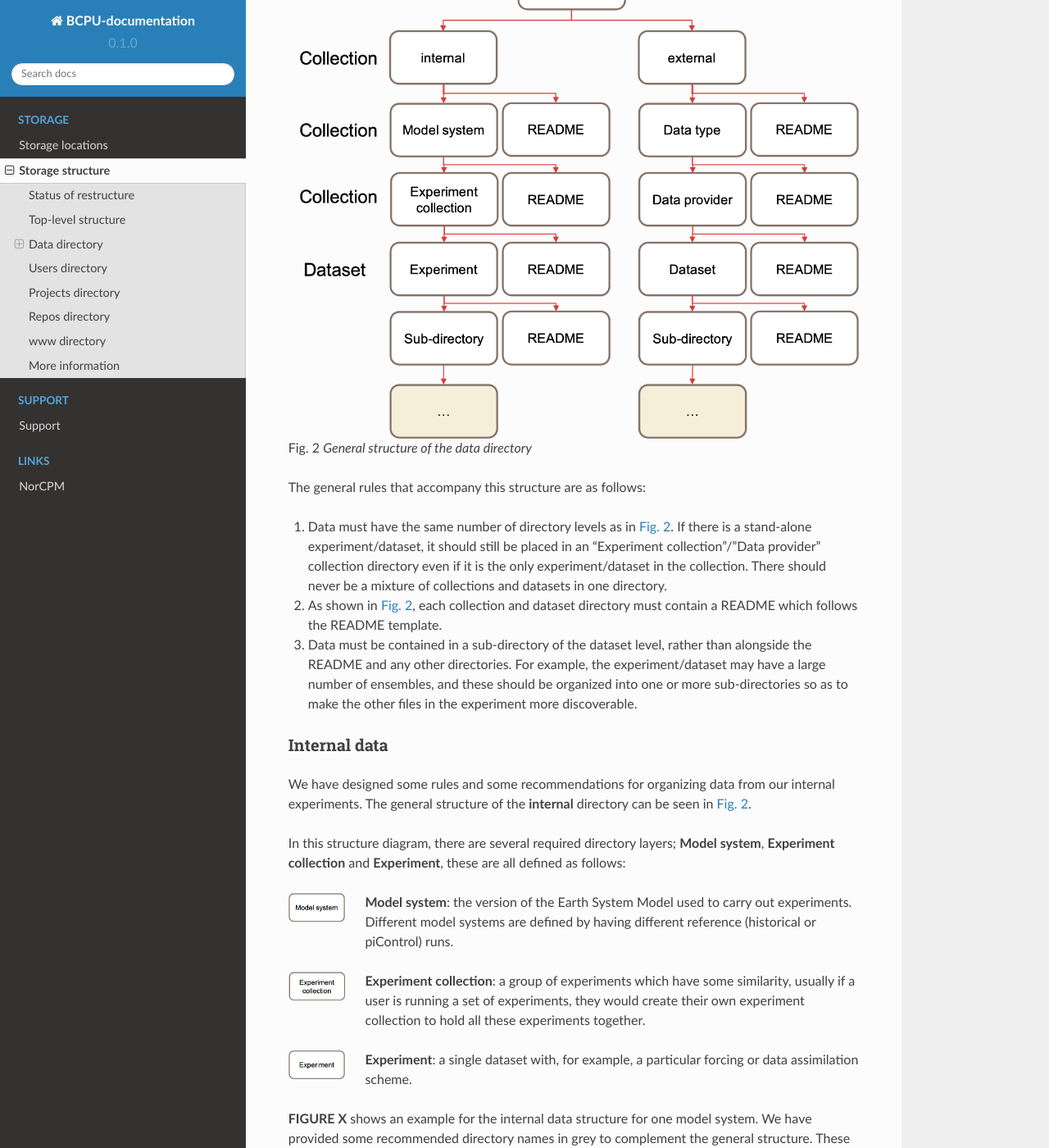
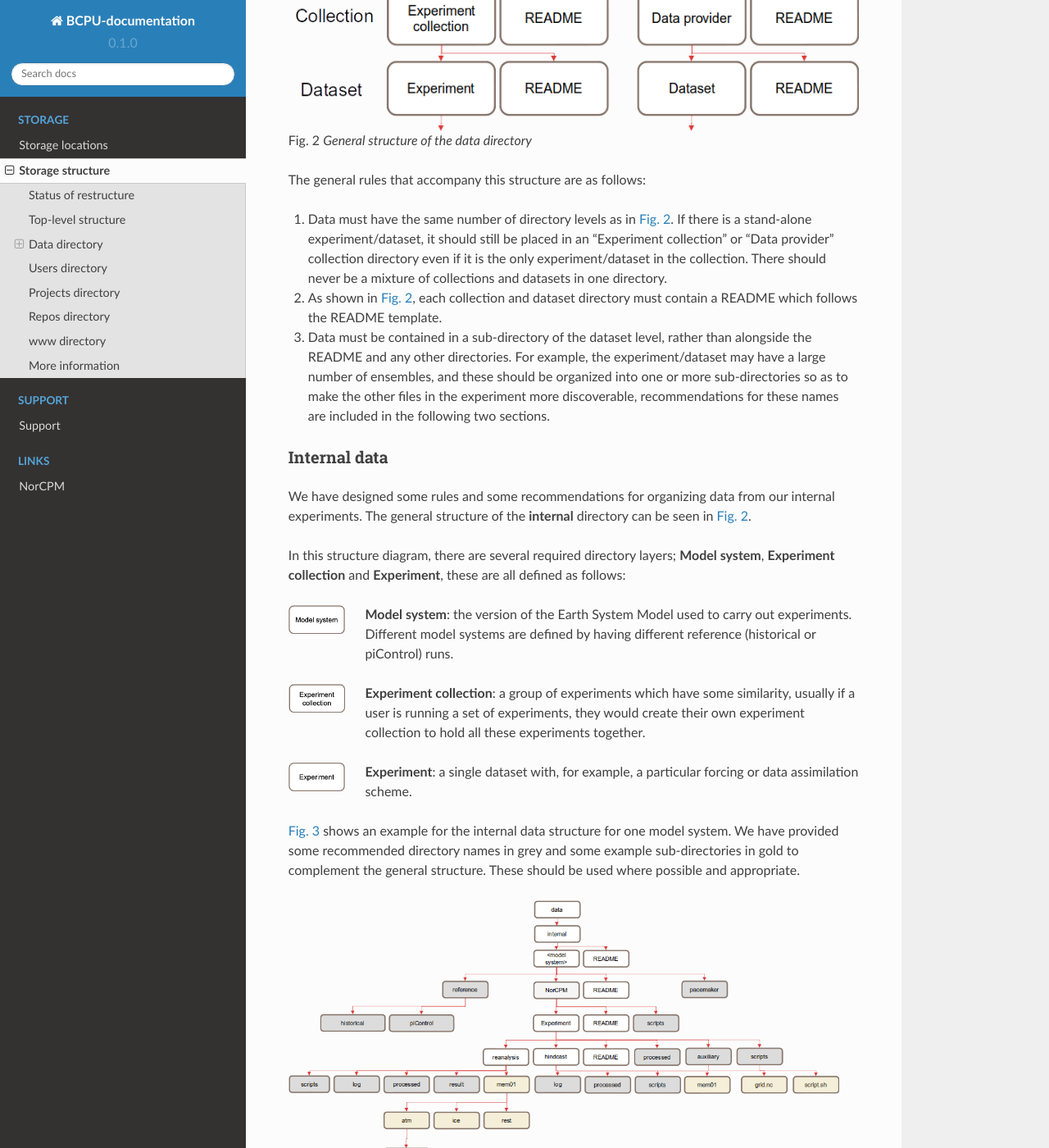
Before and after one commit to BjerknesCPU/BCPU-documentation, a Sphinx documentation site: the page built from docs/source/storage/storage_structure.rst, in a window 1280 px wide and 1400 px high, scrolled down 1579 px. Shown: the whole window at 82% size. Built offline with Sphinx 7.4.7 and the Read the Docs theme 2.0.0, drawn with Linux system fonts in a browser that asks for light colours; some of the changed text lies outside the part shown.

Commit message:
Updates to images in storage documentation.

```diff
--- a/docs/source/storage/storage_structure.rst
+++ b/docs/source/storage/storage_structure.rst
@@ -64,8 +60,8 @@
 NorCPM experiment.
 
 .. figure::
-  data_general_structure.png
-  :name: data-general-structure
+  general_data.png
+  :name: general-data
   :width: 800
   :alt: An image of the general structure of the data directory.
 
@@ -74,20 +70,21 @@
 The general rules that accompany this structure are as follows:
 
 #. Data must have the same number of directory levels as in
-   :numref:`data-general-structure`. If there is a stand-alone
+   :numref:`general-data`. If there is a stand-alone
    experiment/dataset, it should still be placed in an
-   "Experiment collection"/"Data provider" collection directory even if it is
+   "Experiment collection" or "Data provider" collection directory even if it is
    the only experiment/dataset in the collection. There should never be a
    mixture of collections and datasets in one directory.
 
-#. As shown in :numref:`data-general-structure`, each collection and dataset
+#. As shown in :numref:`general-data`, each collection and dataset
    directory must contain a README which follows the README template.
 
 #. Data must be contained in a sub-directory of the dataset level, rather than
    alongside the README and any other directories. For example,
    the experiment/dataset may have a large number of ensembles, and these
    should be organized into one or more sub-directories so as to make the
-   other files in the experiment more discoverable.
+   other files in the experiment more discoverable, recommendations for these
+   names are included in the following two sections.
 
 
 Internal data
@@ -136,10 +133,20 @@
 **Experiment**: a single dataset with, for example, a particular forcing or data
 assimilation scheme.
 
-**FIGURE X** shows an example for the internal data
+:numref:`internal-dataset` shows an example for the internal data
 structure for one model system.
-We have provided some recommended directory names in grey to complement the
+We have provided some recommended directory names in grey and some example
+sub-directories in gold to complement the
 general structure. These should be used where possible and appropriate.
+
+.. figure::
+  internal_dataset.png
+  :name: internal-dataset
+  :width: 800
+  :align: left
+
+  Example structure of an internal dataset
+
 
 Some notes on this example:
 
@@ -152,12 +159,15 @@
 #. Use a **reference** directory to store reference experiments for a model
    system, including **historical** and **piControl** runs.
 
+Internal dataset sub-directories:
+
+
 External data
 #############
 
 The general structure of the **external** directory is similar to that of the
 **internal** one, it is divided into directories for **Data type**,
-**Data provider** and **Dataset** as seen in :numref:`data-general-structure`.
+**Data provider** and **Dataset** as seen in :numref:`general-data`.
 These terms are defined as follows:
 
 .. figure::
@@ -191,25 +201,27 @@
 **Dataset**: this is an individual experiment (e.g. rcp45), reanalysis product
 (e.g. ERA5), or observational records.
 
+External dataset sub-directories:
 
-External dataset sub-directories
-(Need a diagram here)
+.. figure::
+  external_dataset.png
+  :name: external-dataset
+  :width: 800
+  :align: left
+
+  The structure of an external dataset
 
 **original**: this is where the original data downloaded from the external
 source should be kept. This data does not have to be completely unmodified, for
 example, it could be compressed, or the file format could be converted.
 
-**derived_example**: this is where datasets that have undergone some significant
-changes (e.g. regridding) should be stored.
+**derived_<ui>_<d>**: this is where datasets that have undergone some
+significant changes (e.g. regridding) should be stored. It is recommended to
+name these directories with <ui> as user initials (e.g. tb) and <d> as
+a brief description (e.g. 1x1).
 
 **scripts**: code used for downloading the data, preprocessing the data, or
 even diagnostic scripts can exist in this directory of the data structure.
-
-**scripts/diagnostics**
-
-**scripts/download**
-
-**scripts/processing**
 
 Users directory
 ---------------
```
Also changed, not shown: other parts of docs/source/storage/storage_structure.rst (+5 -9 lines), docs/source/storage/external_dataset.png (added), docs/source/storage/general_data.png (added), docs/source/storage/internal_dataset.png (added), docs/source/storage/old/data_general_structure.png (renamed from docs/source/storage/data_general_structure.png), docs/source/storage/old/example_top_level.png (renamed from docs/source/storage/example_top_level.png), docs/source/storage/top_level.png (added).
